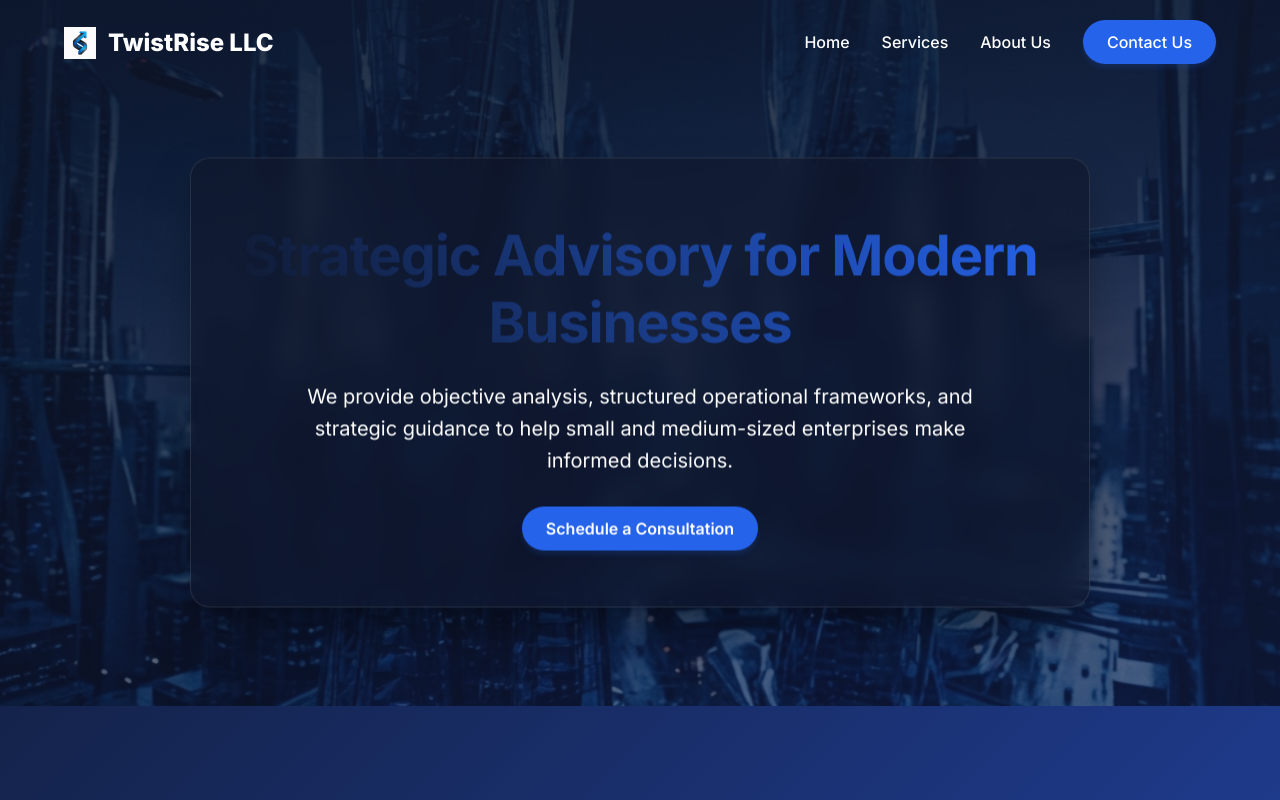
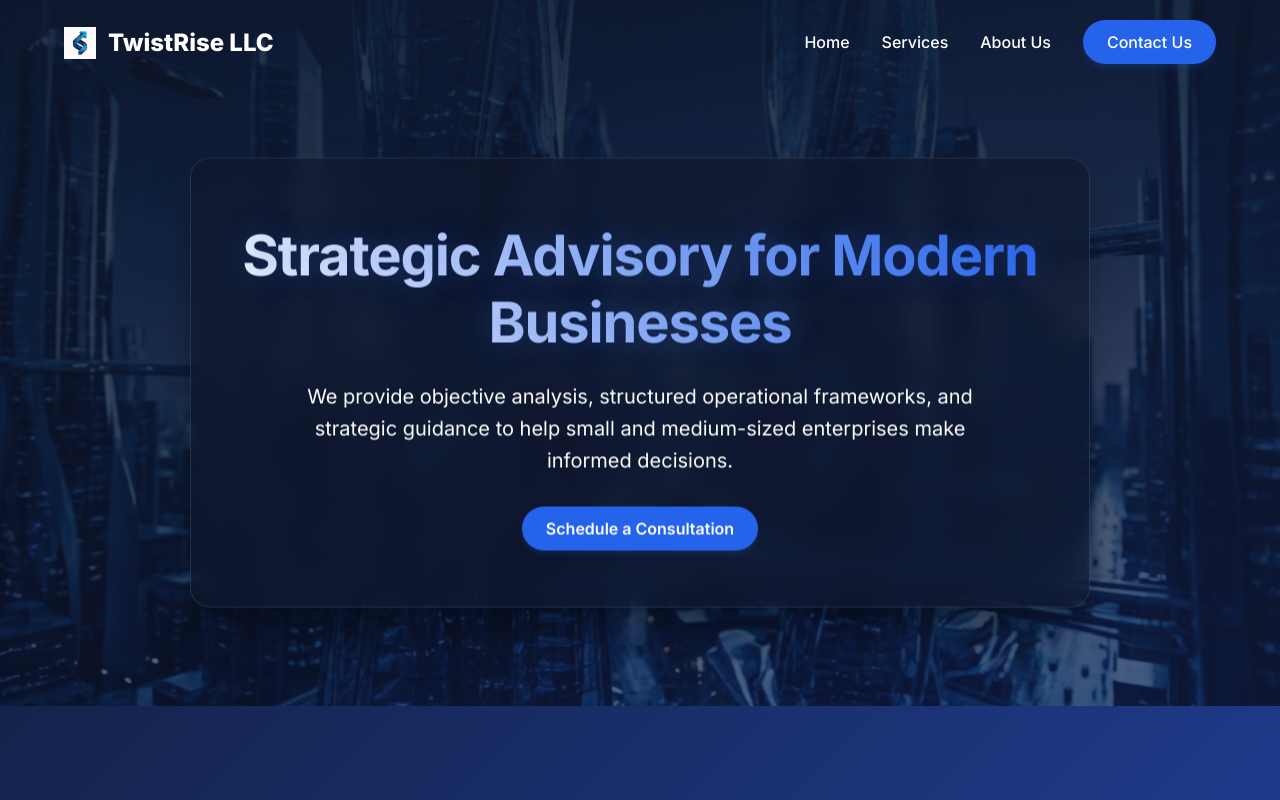
Before and after one commit to flidinnee-hub/twistrise.com, a Next.js app: page / in a window 1280 px wide. Shown: the top 800 px of the page. Built offline with nearby package versions, Linux system fonts and the light colour scheme.

Commit message:
Fix: Enhance hero heading contrast with lighter gradient

```diff
--- a/app/globals.css
+++ b/app/globals.css
@@ -228,10 +228,12 @@ nav {
 .hero h1 {
   font-size: 3.5rem;
   margin-bottom: 1.5rem;
-  background: -webkit-linear-gradient(25deg, #0F172A, #2563EB);
+  background: -webkit-linear-gradient(25deg, #FFFFFF, #2563EB);
   -webkit-background-clip: text;
   background-clip: text;
   -webkit-text-fill-color: transparent;
+  text-shadow: 0 0 30px rgba(37, 99, 235, 0.3);
+  /* Added subtle glow for extra pop */
 }
 
 .hero p {
```
